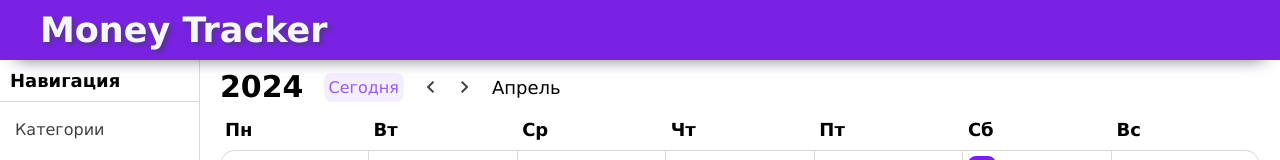
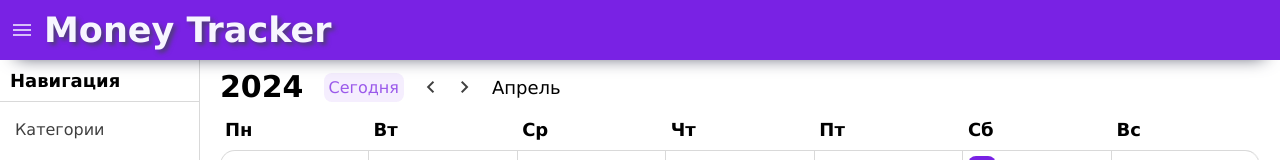
Before and after one commit to IvanDakukin/money-tracker, a Vue app: page / in a window 1280 px wide. Shown: the top 160 px of the page. Built offline with nearby package versions, Linux system fonts and the light colour scheme.

Commit message:
Добавил бургер для переключения отображения навигации

```diff
--- a/src/App.vue
+++ b/src/App.vue
@@ -1,10 +1,11 @@
 <template>
   <header class="header">
+    <span class="material-symbols-outlined header__menu-btn" @click="toggleMenu"> menu </span>
     <span class="header__title">Money Tracker</span>
   </header>
 
   <main class="main">
-    <aside class="aside">
+    <aside class="aside" :class="{'aside--closed': !menuIsOpen}">
       <nav class="nav">
         <div class="nav__header">Навигация</div>
         <ul>
@@ -18,6 +19,21 @@
   </main>
 </template>
 
+<script>
+export default {
+  data() {
+    return {
+      menuIsOpen: true,
+    }
+  },
+  methods: {
+    toggleMenu() {
+      this.menuIsOpen = !this.menuIsOpen;
+    },
+  },
+};
+</script>
+
 <style lang="scss">
 body {
   font-family: "Lucida Sans", "Lucida Sans Regular", "Lucida Grande",
@@ -26,10 +42,16 @@ body {
 .header {
   @extend %box_shadow;
   height: 60px;
-  padding: 15px 0 15px 40px;
+  padding: 15px 0 15px 0;
   background-color: $main-color;
   display: flex;
   align-items: center;
+
+  &__menu-btn {
+    @extend %button;
+    color: $light-color;
+    margin: 0 10px;
+  }
 
   &__title {
     font-size: 35px;
@@ -47,9 +69,13 @@ body {
 }
 
 .aside {
+  display: block;
+  &--closed {
+    display: none;
+  }
   min-width: 200px;
   border-right: $thin-border;
-  margin-right: 20px;
+  height: 100vh;
 }
 
 .nav {
--- a/src/assets/scss/_extends.scss
+++ b/src/assets/scss/_extends.scss
@@ -33,5 +33,5 @@
 %main-content {
   padding-top: 10px;
   flex-basis: 100%;
-  margin-right: 20px;
+  margin: 0 20px;
 }
--- a/src/components/CalendarCell.vue
+++ b/src/components/CalendarCell.vue
@@ -5,7 +5,9 @@
         {{ date.getDate() }}
       </div>
       <div class="add-button">
-        <router-link class="date-link" :to="dayUrl"> + </router-link>
+        <router-link class="date-link" :to="dayUrl">
+          <span class="material-symbols-outlined"> data_saver_on </span>
+        </router-link>
       </div>
     </div>
     <div class="cell__transactions">
```
